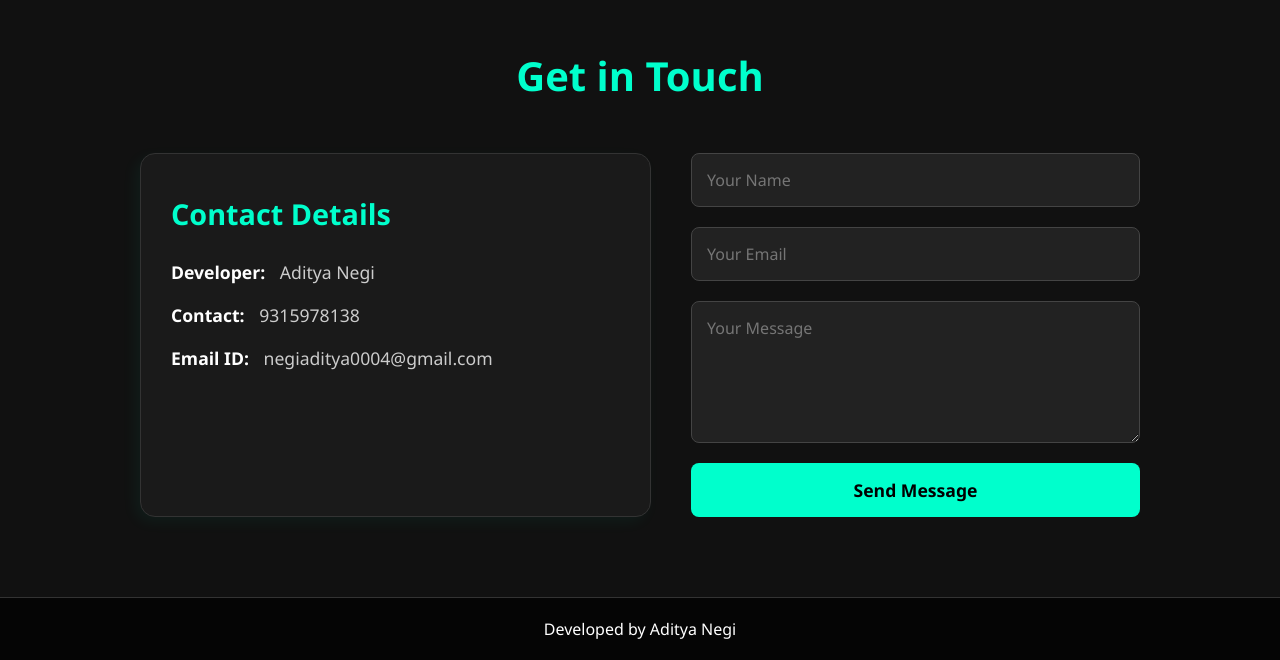
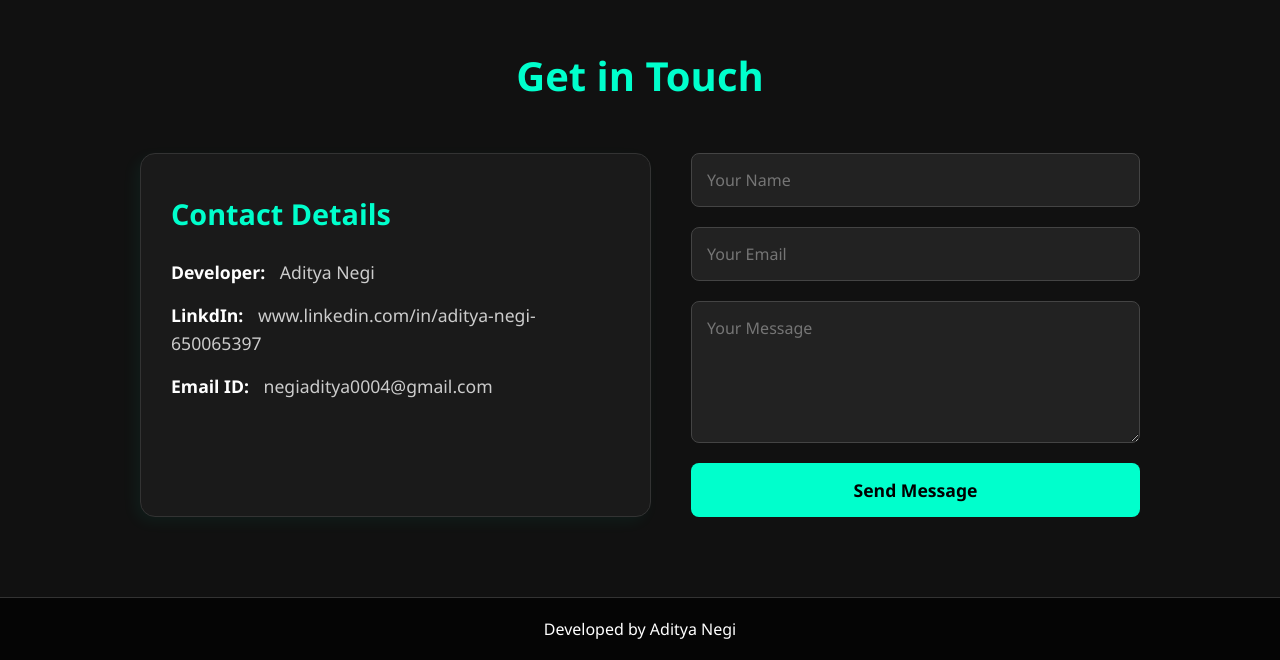
Before and after one commit to negiadityaa/Future-tech-Portfolio, a plain HTML site: page index.html in a window 1280 px wide. Shown: the part 1200-1860 px from the top of the page. Drawn offline with Linux system fonts and the light colour scheme.

Commit message:
Update index.html

```diff
--- a/index.html
+++ b/index.html
@@ -65,7 +65,7 @@
                 <div class="contact-info">
                     <h3>Contact Details</h3>
                     <p><strong>Developer:</strong> Aditya Negi</p>
-                    <p><strong>Contact:</strong> 9315978138</p>
+                    <p><strong>LinkdIn:</strong> www.linkedin.com/in/aditya-negi-650065397</p>
                     <p><strong>Email ID:</strong> negiaditya0004@gmail.com</p>
                 </div>
 
@@ -103,4 +103,5 @@
 
     <script src="script.js"></script>
 </body>
+
 </html>
```
